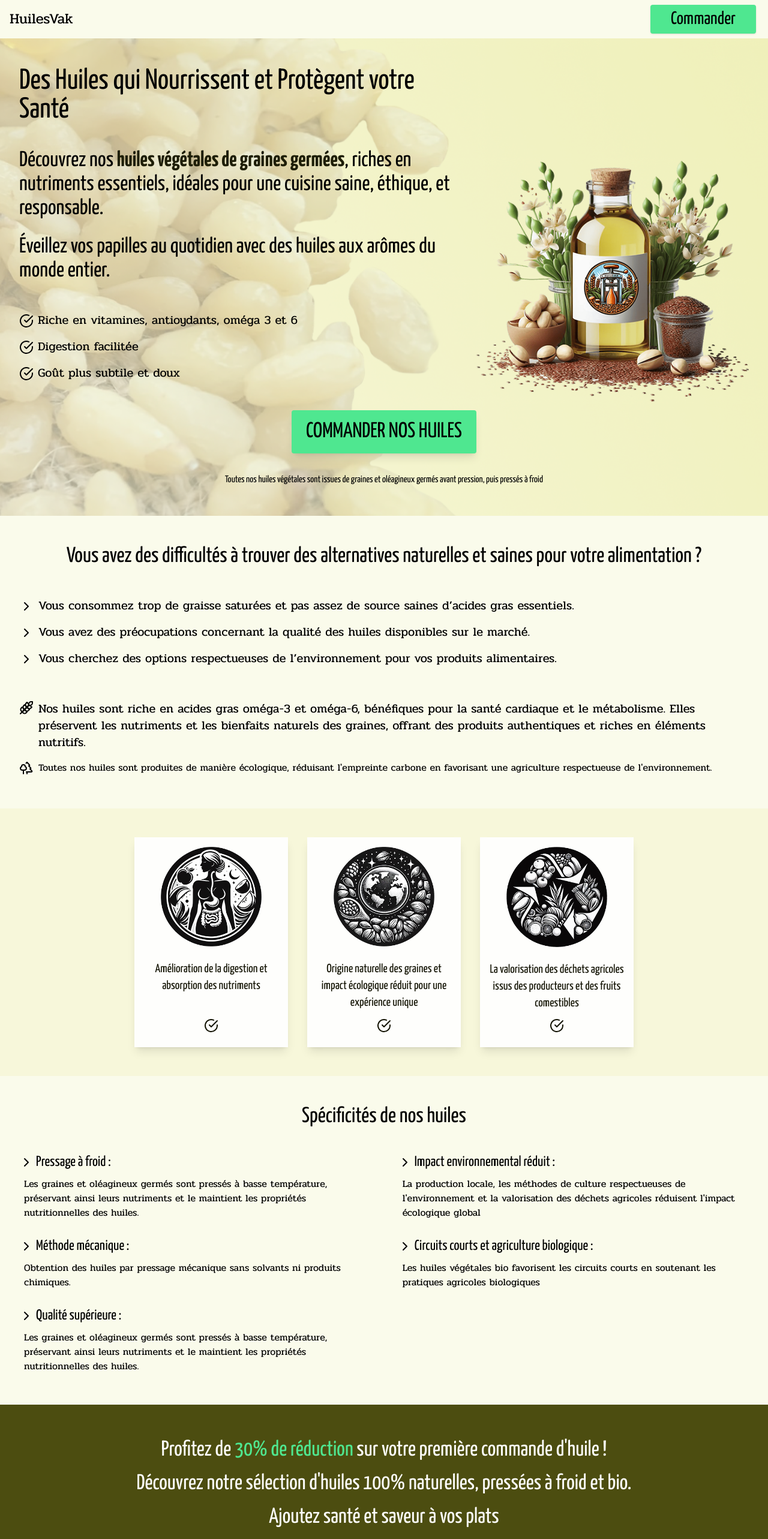
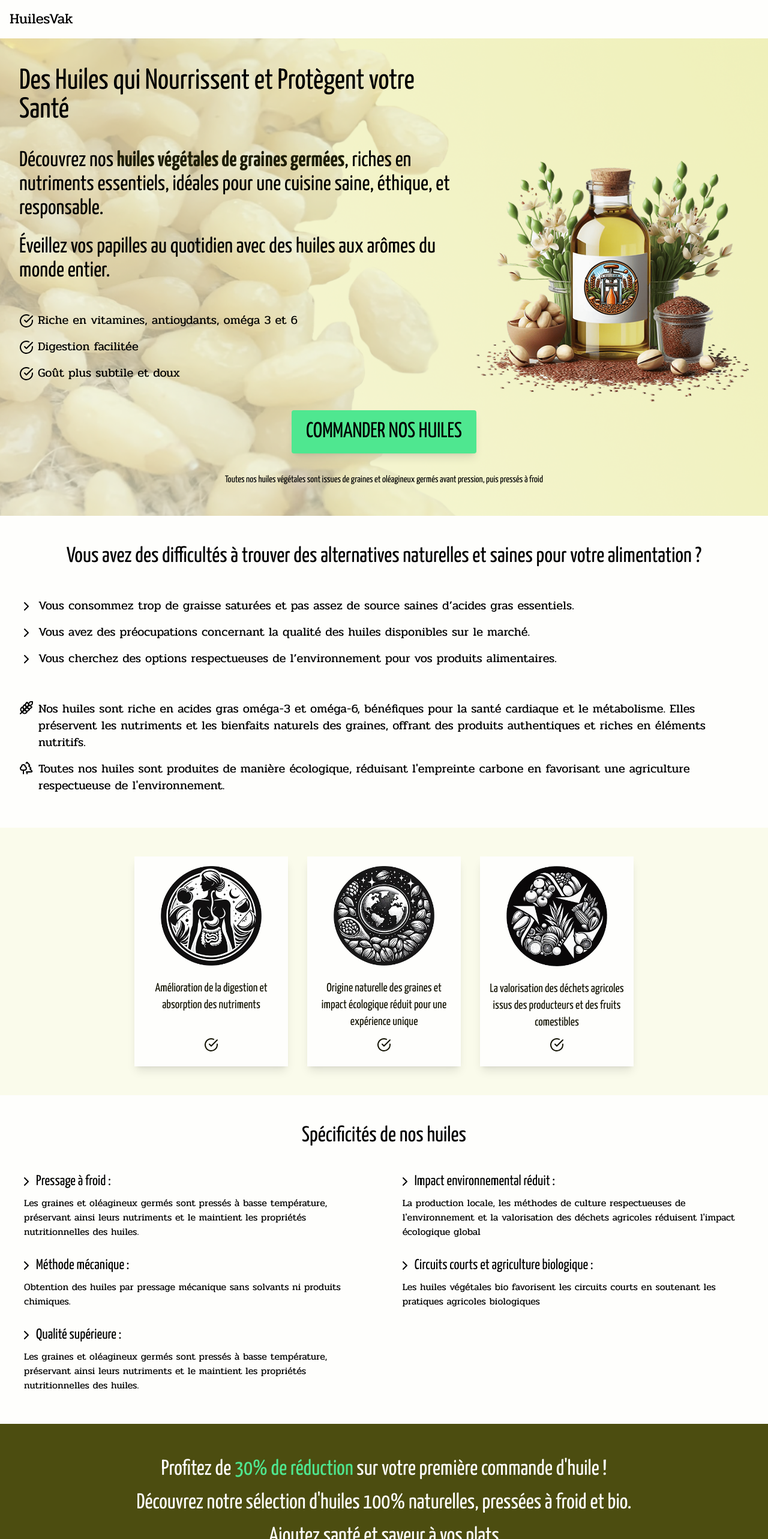
Before and after one commit to arnaudpant/huilevak, a React (Vite) app: page / in a window 1280 px wide. Shown: the top 2566 px of the page at 60% size. Built offline with nearby package versions, Linux system fonts and the light colour scheme.

Commit message:
modif color

```diff
--- a/src/ui/layout/Header.jsx
+++ b/src/ui/layout/Header.jsx
@@ -1,10 +1,8 @@
 const Header = () => {
     return (
-        <header className="flex justify-between items-center h-12 md:h-16 bg-p1">
+        <header className="flex justify-between items-center h-12 md:h-16 bg-fond">
             <p className="font-serif pl-4 text-2xl">HuilesVak</p>
-            <button className=" hidden w-44 h-12 md:flex justify-center items-center bg-action text-3xl text-text mr-5 rounded shadow">
-                Commander
-            </button>
+
         </header>
     );
 };
--- a/src/ui/sections/SectionAlerte.jsx
+++ b/src/ui/sections/SectionAlerte.jsx
@@ -4,7 +4,7 @@ import ButtonCommander from "../../components/ButtonCommander";
 
 const SectionAlerte = () => {
     return (
-        <section className="px-4 sm:px-8 py-6 sm:py-12 bg-p3 text-texte text-center text-3xl sm:text-4xl">
+        <section className="px-4 sm:px-8 py-6 sm:py-12 bg-fond text-texte text-center text-3xl sm:text-4xl">
             <h2 className="text-center pb-6 sm:pb-10 underline">
                 ATTENTION ! STOCKS LIMITES
             </h2>
--- a/src/ui/sections/SectionBenefices.jsx
+++ b/src/ui/sections/SectionBenefices.jsx
@@ -3,7 +3,7 @@ import CardBenefice from '../../components/CardBenefice';
 
 const SectionBenefices = () => {
     return (
-        <section className="px-4 sm:px-8 py-6 sm:py-12 bg-p2">
+        <section className="px-4 sm:px-8 py-6 sm:py-12 bg-p1">
             <div className="flex flex-wrap gap-4 sm:gap-8 justify-center items-start">
                 {ListCardsBenefices.map((card, index) => (
                     <CardBenefice card={card} key={index} />
--- a/src/ui/sections/SectionImportant.jsx
+++ b/src/ui/sections/SectionImportant.jsx
@@ -1,7 +1,7 @@
 
 const SectionImportant = () => {
     return (
-        <section className="px-4 sm:px-8 py-6 sm:py-12 bg-p2">
+        <section className="px-4 sm:px-8 py-6 sm:py-12 bg-fond">
             <h2 className="text-4xl text-center pb-6 sm:pb-10">Important !</h2>
             <div className="container mx-auto text-lg">
                 <p>
--- a/src/ui/sections/SectionProbleme.jsx
+++ b/src/ui/sections/SectionProbleme.jsx
@@ -3,7 +3,7 @@ import { ChevronRight, Trees, Wheat } from 'lucide-react';
 
 const SectionProbleme = () => {
     return (
-        <section className="px-4 sm:px-8 py-6 sm:py-12 bg-p1">
+        <section className="px-4 sm:px-8 py-6 sm:py-12 bg-fond">
             <div className="container mx-auto">
                 <h2 className="text-3xl sm:text-4xl text-center">
                     Vous avez des difficultés à trouver des alternatives
@@ -48,7 +48,7 @@ const SectionProbleme = () => {
                     <div>
                         <Trees />
                     </div>
-                    <p className="font-serif">
+                    <p className="font-serif sm:text-xl">
                         Toutes nos huiles sont produites de manière écologique,
                         réduisant l'empreinte carbone en favorisant une
                         agriculture respectueuse de l'environnement.
--- a/src/ui/sections/SectionSpecificites.jsx
+++ b/src/ui/sections/SectionSpecificites.jsx
@@ -6,7 +6,7 @@ import BoxSpecificites from '../../components/BoxSpecificites';
 
 const SectionSpecificites = () => {
     return (
-        <section className="px-4 sm:px-8 py-6 sm:py-12 bg-p1">
+        <section className="px-4 sm:px-8 py-6 sm:py-12 bg-fond">
             <h2 className="text-3xl sm:text-4xl text-center">
                 Spécificités de nos huiles
             </h2>
```
